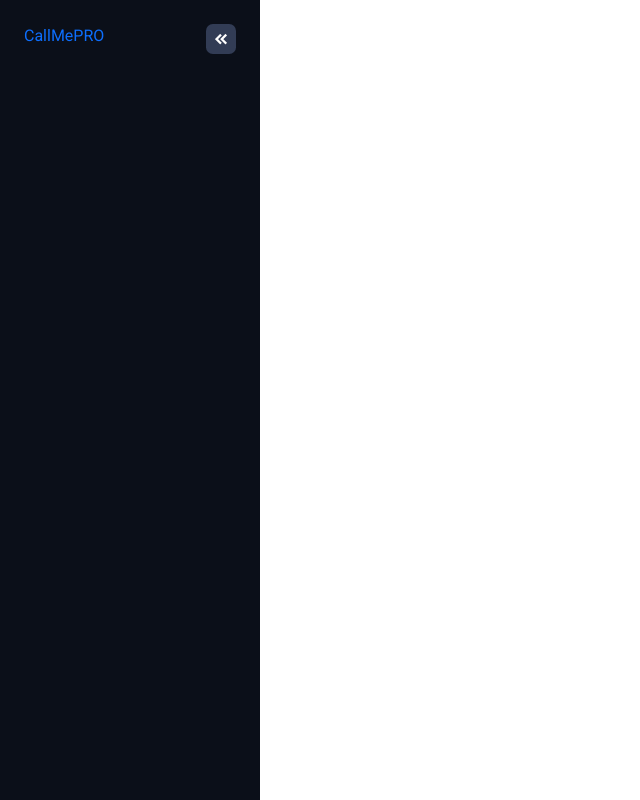
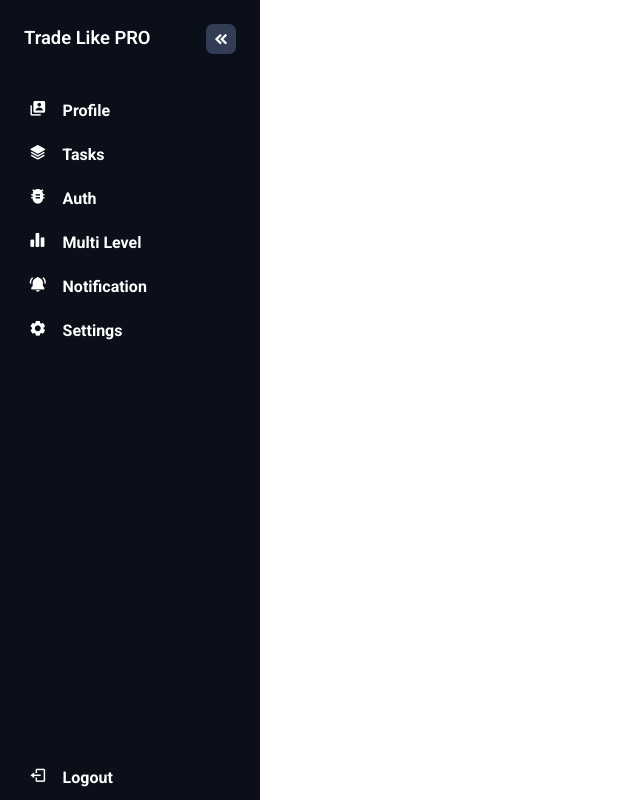
Before and after one commit to AUNG-MIN-OO/Admin-Dashboard-Design, a plain HTML site: page index.html in a window 1280 px wide. Both pictures are taken after a click on the button 39 px from the left and 39 px from the top of the page. Shown: the whole page, without its empty margins (0-640 px from the left). Drawn offline with nearby package versions, Linux system fonts and the light colour scheme.

Commit message:
side bar animation added

```diff
--- a/index.html
+++ b/index.html
@@ -16,11 +16,81 @@
     <aside id="sidebar">
         <div class="d-flex justify-content-between p-4">
             <div class="sidebar-logo">
-                <a href="/">CallMePRO</a>
+                <a href="/">Trade Like PRO</a>
             </div>
             <button class="toggle-btn border-0" type="button">
                 <i id="icon" class='bx bxs-chevrons-right'></i>
             </button>
+        </div>
+        <ul class="sidebar-nav">
+            <li class="sidebar-item">
+                <a href="#" class="sidebar-link">
+                    <i class="bx bxs-user-account"></i>
+                    <span>Profile</span>
+                </a>
+            </li>
+<!--            normal link-->
+            <li class="sidebar-item">
+                <a href="#" class="sidebar-link">
+                    <i class="bx bxs-layer"></i>
+                    <span>Tasks</span>
+                </a>
+            </li>
+<!--            button with one-step link-->
+            <li class="sidebar-item">
+                <a href="#" class="sidebar-link collapsed has-dropdown" data-bs-toggle="collapse" data-bs-target="#auth" aria-expanded="false" aria-controls="auth">
+                    <i class="bx bxs-bug-alt"></i>
+                    <span>Auth</span>
+                </a>
+                <ul id="auth" class="sidebar-dropdown list-unstyled collapse" data-bs-parent="#sidebar">
+                    <li class="sidebar-item">
+                        <a href="#" class="sidebar-link">Login</a>
+                    </li>
+                    <li class="sidebar-item">
+                        <a href="#" class="sidebar-link">Register</a>
+                    </li>
+                </ul>
+            </li>
+<!--            button with 2-step links-->
+            <li class="sidebar-item">
+                <a href="#" class="sidebar-link collapsed has-dropdown" data-bs-toggle="collapse" data-bs-target="#multi" aria-expanded="false" aria-controls="multi">
+                    <i class="bx bxs-bar-chart-alt-2"></i>
+                    <span>Multi Level</span>
+                </a>
+                <ul id="multi" class="sidebar-dropdown list-unstyled collapse" data-bs-parent="#sidebar">
+                    <li class="sidebar-item">
+                        <a href="#" class="sidebar-link collapsed has-dropdown" data-bs-toggle="collapse" data-bs-target="#multi-two" aria-expanded="false" aria-controls="multi-two">
+                            Two Links
+                        </a>
+                        <ul id="multi-two" class="sidebar-dropdown list-unstyled collapse ">
+                            <li class="sidebar-item">
+                                <a href="#" class="sidebar-link">Link 1</a>
+                            </li>
+                            <li class="sidebar-item">
+                                <a href="#" class="sidebar-link">Link 2</a>
+                            </li>
+                        </ul>
+                    </li>
+                </ul>
+            </li>
+            <li class="sidebar-item">
+                <a href="#" class="sidebar-link">
+                    <i class="bx bxs-bell-ring"></i>
+                    <span>Notification</span>
+                </a>
+            </li>
+            <li class="sidebar-item">
+                <a href="#" class="sidebar-link">
+                    <i class="bx bxs-cog"></i>
+                    <span>Settings</span>
+                </a>
+            </li>
+        </ul>
+        <div class="sidebar-footer">
+            <a href="#" class="sidebar-link">
+                <i class="bx bx-log-out"></i>
+                <span>Logout</span>
+            </a>
         </div>
     </aside>
     <div class="main">
--- a/style.css
+++ b/style.css
@@ -38,7 +38,8 @@ li{
     min-width: 260px;
 }
 
-#sidebar:not(.expand) .sidebar-logo{
+#sidebar:not(.expand) .sidebar-logo,
+#sidebar:not(.expand) a.sidebar-link span{
     display: none!important;
 }
 
@@ -57,3 +58,45 @@ li{
 .toggle-btn i{
     color: #fff;
 }
+
+#sidebar.expand .sidebar-logo,
+#sidebar:not(.expand) a.sidebar-link span {
+    animation: fadeIn 0.25s ease;
+}
+
+@keyframes fadeIn {
+    0%{
+        opacity: 0;
+    }
+
+    100%{
+        opacity: 1;
+    }
+}
+
+.sidebar-logo a{
+    color: #fff;
+    font-size: 1.15rem;
+    font-weight: 600;
+}
+
+.sidebar-nav{
+    padding: 0.7rem 0;
+    flex: 11 auto;
+    z-index: 0;
+}
+
+a.sidebar-link{
+    padding: .625rem 1.625rem;
+    color: #fff;
+    display: block;
+    white-space: wrap;
+    font-weight: 700;
+    border-left: 3px solid transparent;
+}
+
+.sidebar-link i,
+.dropdown-item i{
+    font-size: 1.1rem;
+    margin-right: .75rem;
+}
```
